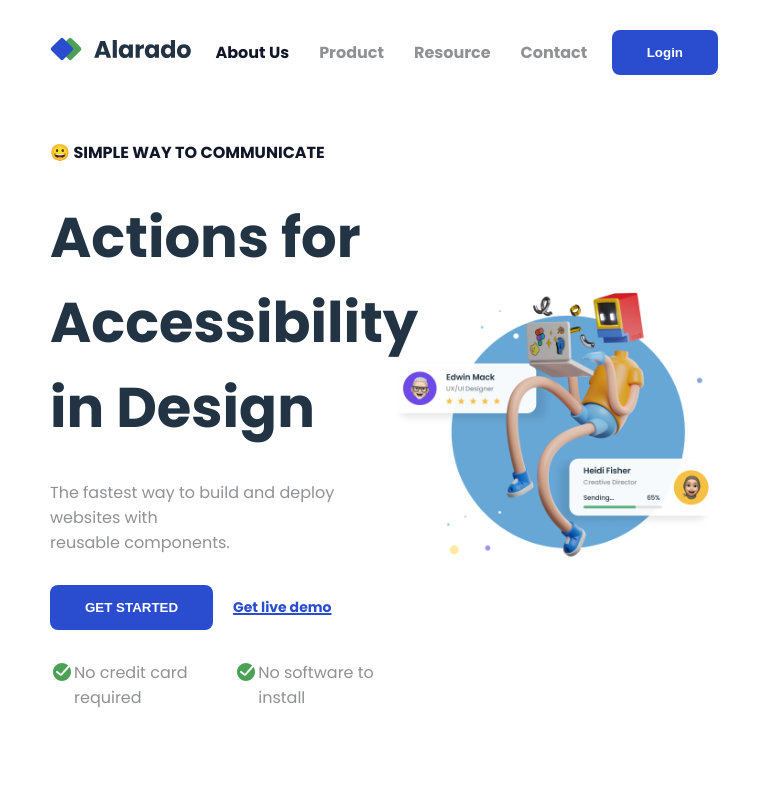
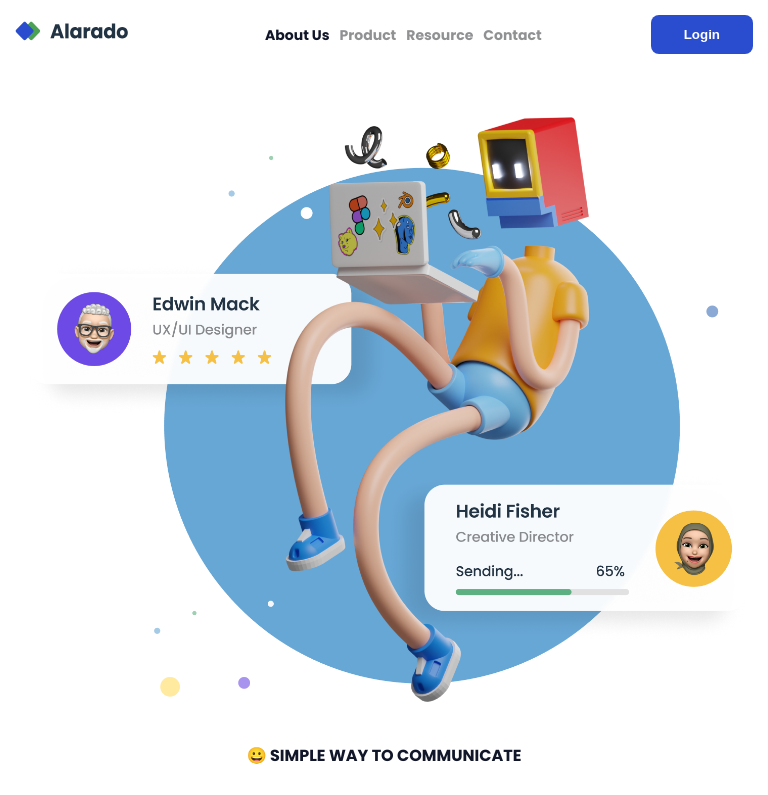
Before and after one commit to imnoim/simple-homepage, a plain HTML site: page index.html in a window 768 px wide. Shown: the top 795 px of the page. Drawn offline with Linux system fonts and the light colour scheme.

Commit message:
added tablet device styles

```diff
--- a/styles/style.css
+++ b/styles/style.css
@@ -123,7 +123,7 @@ ul > li > a {
 
 @media screen and (max-width: 576px) {
     .navbar {
-        padding: 10px 25px;
+        padding: 10px 10px;
     }
     ul {
         display: grid;
@@ -134,20 +134,19 @@ ul > li > a {
         font-size: 14px;
     }
     .brand img {
-        width: 80%;
+        width: 70%;
     }
     .hero-container {
         width: 100%;
         height: auto;
         flex-direction: column-reverse;
         padding: 0px 25px;
-        border: 2px solid red;
     }
     .hero-container-content, .hero-container-img {
         width: 100%;
     }
     .btn-primary {
-        padding: 10px 30px;
+        padding: 10px 10px;
     }
     .hero-container-content .emoji, .hero-description {
         font-size: 14px;
@@ -156,7 +155,41 @@ ul > li > a {
         font-size: 2.9rem;
     }
     .container-bottom span {
-        font-size: 12px;
+        font-size: 10px;
     }
 
 }
+
+/* table device */
+
+@media screen and (min-width: 576px) and (max-width: 992px) {
+    .navbar {
+        padding: 15px 15px;
+    }
+    ul {
+        gap: 10px;
+    }
+    ul > li > a {
+        font-size: 14px;
+    }
+    .brand img {
+        width: 80%;
+    }
+    .btn-primary {
+        padding: 12px 33px;
+    }
+    .hero-container {
+        width: 100%;
+        height: auto;
+        flex-direction: column-reverse;
+        padding: 0px 15px;
+    }
+    .hero-container-content {
+        justify-content: center;
+        align-items: center;
+        text-align: center;
+    }
+    .hero-container-content, .hero-container-img {
+        width: 100%;
+    }
+}
```
